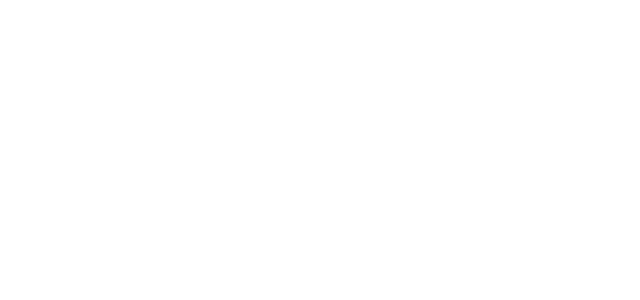
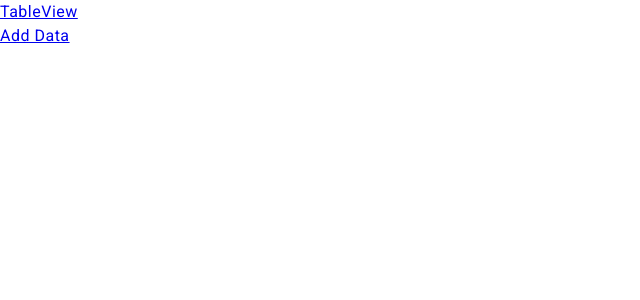
Before and after one commit to loneywalley/Belajar-Angular, an Angular app: page / in a window 1280 px wide. Shown: the top 300 px of the page, without its empty margins (0-640 px from the left). Built offline with nearby package versions, Linux system fonts and the light colour scheme.

Commit message:
Challenge3

```diff
--- a/src/app/app.component.html
+++ b/src/app/app.component.html
@@ -80,6 +80,10 @@
 <!-- <app-input [formGroup]="addUserForm" (onSubmit)="submitData()"></app-input>
 <app-table [dataUsers]="dataUsers"></app-table> -->
 
-<main>
+<nav>
+    <a routerLink="/">TableView</a>
+    <br>
+    <a routerLink="/add">Add Data</a>
+</nav>
+
     <router-outlet></router-outlet>
-  </main>
--- a/src/app/app.config.ts
+++ b/src/app/app.config.ts
@@ -7,5 +7,7 @@
 import { provideHttpClient } from '@angular/common/http';
 
 export const appConfig: ApplicationConfig = {
-  providers: [provideZoneChangeDetection({ eventCoalescing: true }), provideRouter(routes), provideClientHydration(), provideAnimationsAsync('noop'), provideHttpClient()]
+  providers: [provideZoneChangeDetection({ eventCoalescing: true }),
+    provideRouter(routes), provideClientHydration(),
+    provideAnimationsAsync('noop'), provideHttpClient()]
 };
--- a/src/app/app.routing.module.ts
+++ b/src/app/app.routing.module.ts
@@ -9,8 +9,7 @@
     { path: 'add', component:InputComponent },
     { path: 'detail/{id}', component: InputComponent },
     { path: 'detail', component: InputComponent },
-    { path: 'no-data', component: NoDataPageComponent },
-    { path: '**', redirectTo: '' }
+    { path: '**', component: NoDataPageComponent }
 ];
 
 @NgModule({
```
